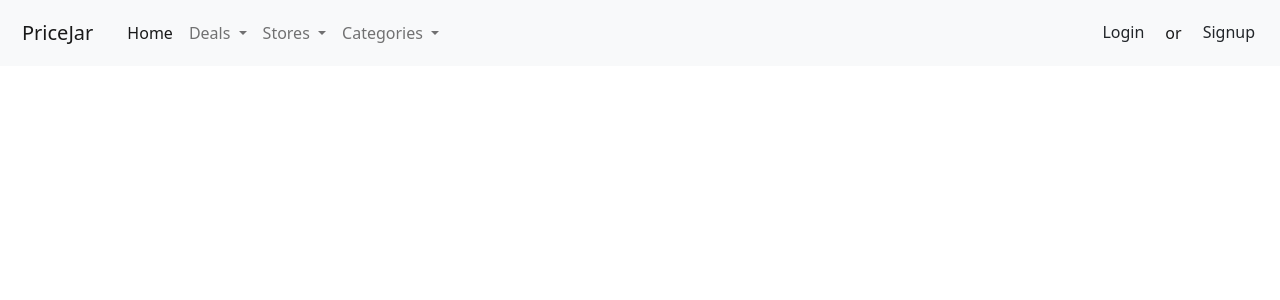
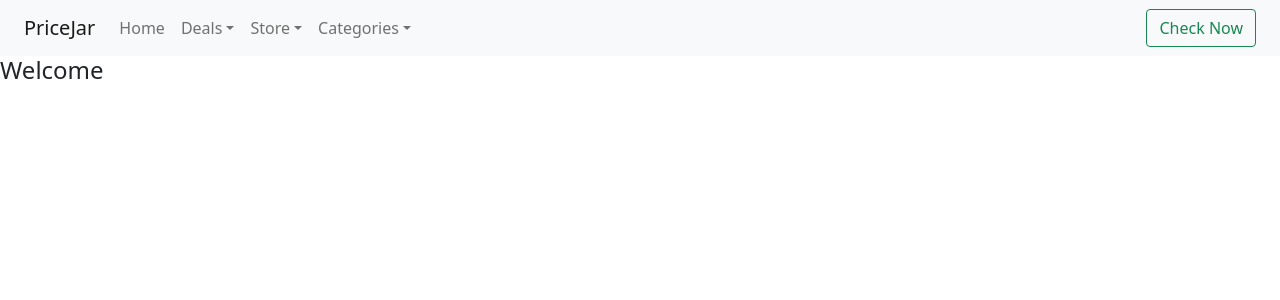
Before and after one commit to zuri-training/PriceJar_price_compare_projTeam30, a Django app: page / in a window 1280 px wide. Shown: the top 300 px of the page. Run offline with Django 4.2, Linux system fonts and the light colour scheme.

Commit message:
updated the navbar #20

```diff
--- a/pricejar/templates/navbar.html
+++ b/pricejar/templates/navbar.html
@@ -1,103 +1,41 @@
 {% load static %}
-
-
-<nav class="navbar  fixed-top navbar-expand-lg navbar-light bg-light">
+  <header>
+    <nav class="navbar navbar-expand-md navbar-light bg-light container-fluid">
         <div class="container-fluid">
-      <a class="navbar-brand " href="#" style="padding: 10px;">PriceJar</a>
-      <button
-        class="navbar-toggler ms-auto  "
-        type="button"
-        data-bs-toggle="collapse"
-        data-bs-target="#navbarSupportedContent"
-        aria-controls="navbarSupportedContent"
-        aria-expanded="false"
-        aria-label="Toggle navigation"
-      >
+            <a class="navbar-brand" href="#">PriceJar</a>
+            <button class="navbar-toggler d-lg-none" type="button" data-bs-toggle="collapse" data-bs-target="#collapsibleNavId" aria-controls="collapsibleNavId"
+            aria-expanded="false" aria-label="Toggle navigation">
                 <span class="navbar-toggler-icon"></span>
             </button>
-      <div class="collapse navbar-collapse justify-content-center" id="navbarSupportedContent">
-        <ul class="navbar-nav me-auto mb-2 mb-lg-0 align-items-end">
-          <li class="nav-item">
-            <a class="nav-link active" aria-current="page" href="{% url 'home' %}">Home</a>
+            <div class="collapse navbar-collapse " id="collapsibleNavId">
+                <ul class="navbar-nav me-auto mt-2 mt-lg-0">
+                    <li class="nav-item active ">
+                        <a class="nav-link" href="{% url 'home' %}">Home <span class="visually-hidden">(current)</span></a>
                     </li>
                     <li class="nav-item dropdown">
-            <a
-              class="nav-link dropdown-toggle"
-              href="#"
-              id="navbarDropdown"
-              role="button"
-              data-bs-toggle="dropdown"
-              aria-expanded="false"
-            >
-              Deals
-            </a>
-            <ul class="dropdown-menu" aria-labelledby="navbarDropdown">
-              <li><a class="dropdown-item" href="#">Action</a></li>
-              <li><a class="dropdown-item" href="#">Another action</a></li>
-              <li><hr class="dropdown-divider" /></li>
-              <li>
-                <a class="dropdown-item" href="#">Something else here</a>
+                        <a class="nav-link dropdown-toggle" href="#" id="dropdownId" data-bs-toggle="dropdown" aria-haspopup="true" aria-expanded="false">Deals</a>
+                        <div class="dropdown-menu" aria-labelledby="dropdownId">
+                            <a class="dropdown-item" href="#">Action 1</a>
+                            <a class="dropdown-item" href="#">Action 2</a>
+                        </div>
+                    </li>
+                    <li class="nav-item dropdown">
+                        <a class="nav-link dropdown-toggle" href="#" id="dropdownId" data-bs-toggle="dropdown" aria-haspopup="true" aria-expanded="false">Store</a>
+                        <div class="dropdown-menu" aria-labelledby="dropdownId">
+                            <a class="dropdown-item" href="#">Action 1</a>
+                            <a class="dropdown-item" href="#">Action 2</a>
+                        </div>
+                    </li>
+                    <li class="nav-item dropdown">
+                        <a class="nav-link dropdown-toggle" href="#" id="dropdownId" data-bs-toggle="dropdown" aria-haspopup="true" aria-expanded="false">Categories</a>
+                        <div class="dropdown-menu" aria-labelledby="dropdownId">
+                            <a class="dropdown-item" href="#">Action 1</a>
+                            <a class="dropdown-item" href="#">Action 2</a>
+                        </div>
                     </li>
                 </ul>
-          </li>
-          <li class="nav-item dropdown">
-            <a
-              class="nav-link dropdown-toggle"
-              href="#"
-              id="navbarDropdown"
-              role="button"
-              data-bs-toggle="dropdown"
-              aria-expanded="false"
-            >
-              Stores
-            </a>
-
-            <ul class="dropdown-menu" aria-labelledby="navbarDropdown">
-              <li><a class="dropdown-item" href="#">Action</a></li>
-              <li><a class="dropdown-item" href="#">Another action</a></li>
-              <li><hr class="dropdown-divider" /></li>
-              <li>
-                <a class="dropdown-item" href="#">Something else here</a>
-              </li>
-            </ul>
-          </li>
-          <li class="nav-item dropdown">
-            <a
-              class="nav-link dropdown-toggle"
-              href="#"
-              id="navbarDropdown"
-              role="button"
-              data-bs-toggle="dropdown"
-              aria-expanded="false"
-            >
-              Categories
-            </a>
-            <ul class="dropdown-menu" aria-labelledby="navbarDropdown">
-              <li><a class="dropdown-item" href="#">Action</a></li>
-              <li><a class="dropdown-item" href="#">Another action</a></li>
-              <li><hr class="dropdown-divider" /></li>
-              <li>
-                <a class="dropdown-item" href="#">Something else here</a>
-              </li>
-            </ul>
-          </li>
-        </ul>
-        <ul class="navbar-nav justify-content-end">
-          {% if request.user.is_authenticated %}
-          <!-- ask for design for this feature(logout button) from frontend -->
-             <a href="#">logout</a>
-          {% else %}
-          <li class="nav-item">
-            <a href="{% url 'login' %}"><button class="btn" type="submit">Login</button></a>
-          </li>
-          <li class="nav-item">
-            <a class="nav-link active" aria-current="page" href="#">or</a>
-          </li>
-          <li class="nav-item">
-            <a href="{% url 'register' %}"><button class="btn" type="submit">Signup</button></a>
-          </li>
-        </ul>
-        {% endif %}
+                <button class="btn btn-outline-success my-2 my-sm-0" type="submit">Check Now</button>
             </div>
         </div>
     </nav>
+</header>
```
Lines whose indentation alone changed are shown as unchanged.
